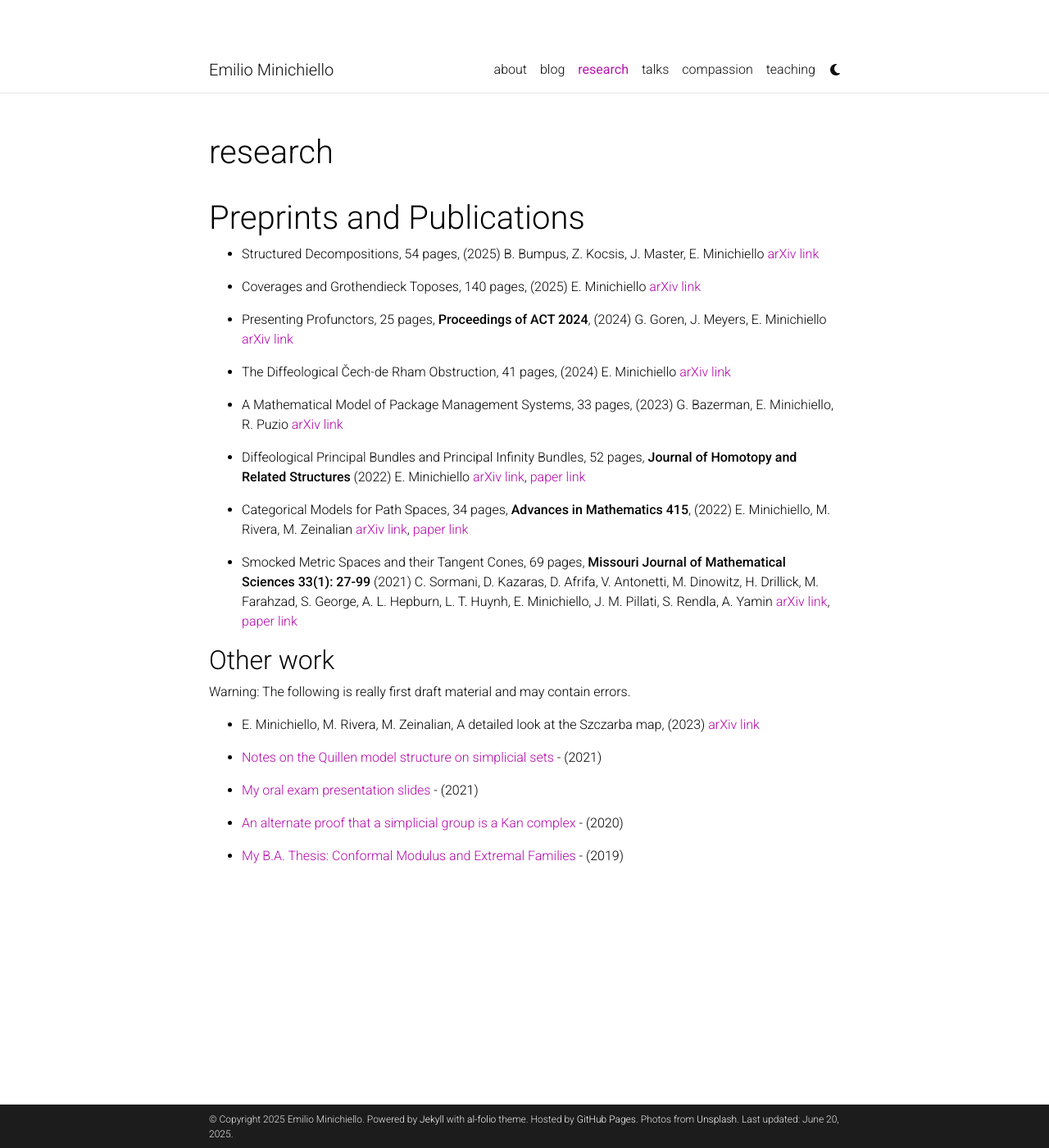
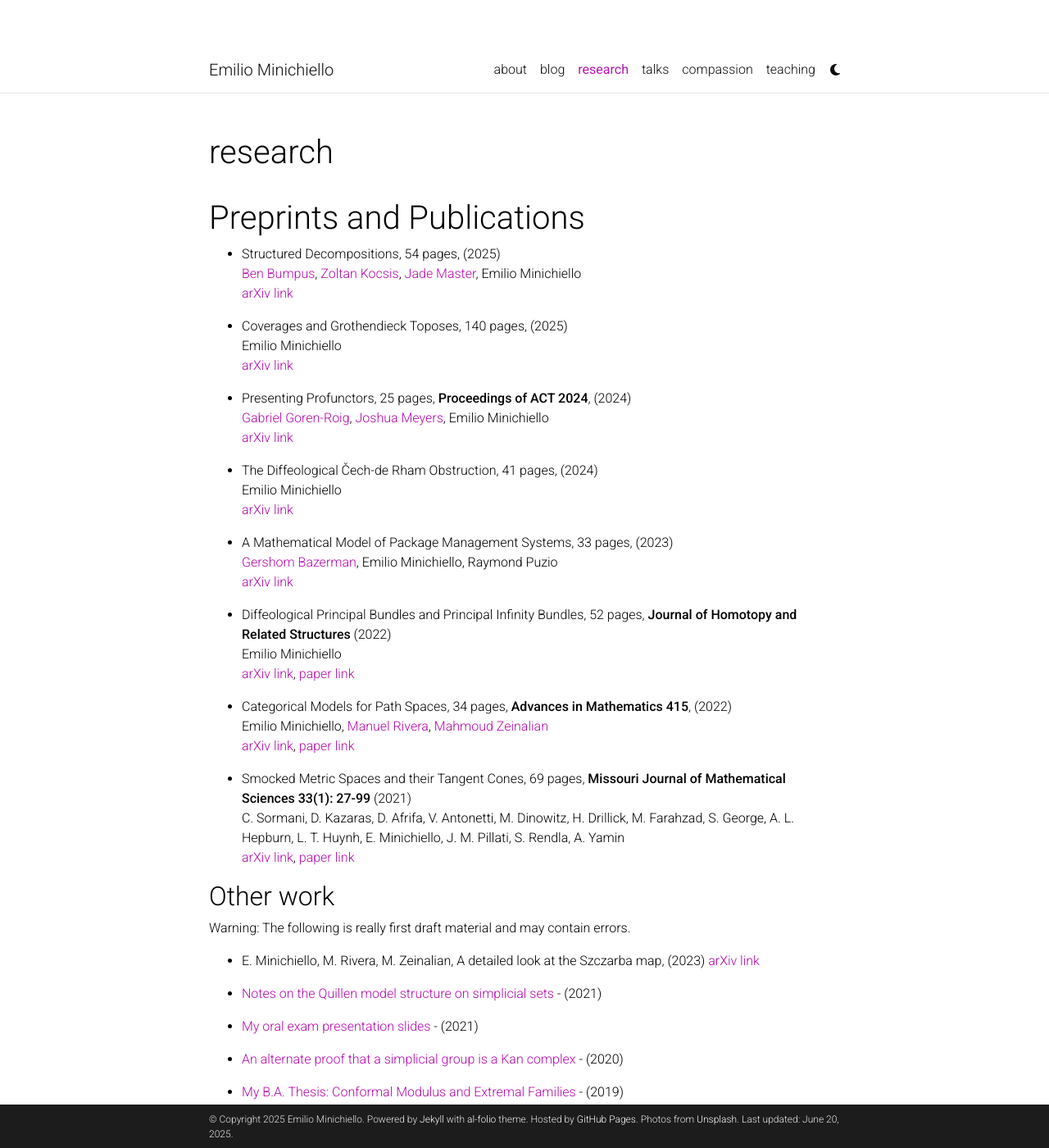
Before and after one commit to eminichiello67/eminichiello67.github.io, a Jekyll site: the page built from _pages/research.md, in a window 1280 px wide and 1400 px high. Shown: the whole window at 82% size. Built offline with Jekyll 4.4.1, drawn with Linux system fonts in a browser that asks for light colours; comment, search, counter and statistics services are not loaded; a style sheet for code colours, icons or effects is not loaded.

Commit message:
Added people's websites

```diff
--- a/_pages/research.md
+++ b/_pages/research.md
@@ -8,36 +8,36 @@ nav_order: 1
 ---
 
 # Preprints and Publications
-* Structured Decompositions, 54 pages, (2025)
-B. Bumpus, Z. Kocsis, J. Master, E. Minichiello
+* Structured Decompositions, 54 pages, (2025)\
+[Ben Bumpus](https://bmbumpus.com/about-me/), [Zoltan Kocsis](https://existence.property/), [Jade Master](https://sites.google.com/view/jadeedenstarmaster/home), Emilio Minichiello\
 [arXiv link](https://arxiv.org/abs/2207.06091)
 
-* Coverages and Grothendieck Toposes, 140 pages, (2025)
-E. Minichiello
+* Coverages and Grothendieck Toposes, 140 pages, (2025)\
+Emilio Minichiello\
 [arXiv link](https://arxiv.org/abs/2503.20664)
 
-* Presenting Profunctors, 25 pages, **Proceedings of ACT 2024**, (2024)
-G. Goren, J. Meyers, E. Minichiello
+* Presenting Profunctors, 25 pages, **Proceedings of ACT 2024**, (2024)\
+[Gabriel Goren-Roig](https://gabrielgorenroig.github.io/), [Joshua Meyers](https://meygerjos.com/), Emilio Minichiello\
 [arXiv link](https://arxiv.org/abs/2404.01406)
 
-* The Diffeological Čech-de Rham Obstruction, 41 pages, (2024)
-E. Minichiello
+* The Diffeological Čech-de Rham Obstruction, 41 pages, (2024)\
+Emilio Minichiello\
 [arXiv link](https://arxiv.org/abs/2401.09400)
 
-* A Mathematical Model of Package Management Systems, 33 pages, (2023)
-G. Bazerman, E. Minichiello, R. Puzio
+* A Mathematical Model of Package Management Systems, 33 pages, (2023)\
+[Gershom Bazerman](https://gbaz.github.io/), Emilio Minichiello, Raymond Puzio\
 [arXiv link](https://arxiv.org/abs/2302.05417)
 
-* Diffeological Principal Bundles and Principal Infinity Bundles, 52 pages, **Journal of Homotopy and Related Structures** (2022)
-E. Minichiello
+* Diffeological Principal Bundles and Principal Infinity Bundles, 52 pages, **Journal of Homotopy and Related Structures** (2022)\
+Emilio Minichiello\
 [arXiv link](https://arxiv.org/abs/2202.11023), [paper link](https://link.springer.com/article/10.1007/s40062-024-00347-4)
 
-* Categorical Models for Path Spaces, 34 pages, **Advances in Mathematics 415**, (2022)
-E. Minichiello, M. Rivera, M. Zeinalian
+* Categorical Models for Path Spaces, 34 pages, **Advances in Mathematics 415**, (2022)\
+Emilio Minichiello, [Manuel Rivera](https://riveramanuel.com/), [Mahmoud Zeinalian](https://www.zeinalian.com/)\
 [arXiv link](https://arxiv.org/abs/2201.03046), [paper link](https://www.sciencedirect.com/science/article/abs/pii/S0001870823000415)
 
-* Smocked Metric Spaces and their Tangent Cones, 69 pages, **Missouri Journal of Mathematical Sciences 33(1): 27-99** (2021)
-C. Sormani, D. Kazaras, D. Afrifa, V. Antonetti, M. Dinowitz, H. Drillick, M. Farahzad, S. George, A. L. Hepburn, L. T. Huynh, E. Minichiello, J. M. Pillati, S. Rendla, A. Yamin
+* Smocked Metric Spaces and their Tangent Cones, 69 pages, **Missouri Journal of Mathematical Sciences 33(1): 27-99** (2021)\
+C. Sormani, D. Kazaras, D. Afrifa, V. Antonetti, M. Dinowitz, H. Drillick, M. Farahzad, S. George, A. L. Hepburn, L. T. Huynh, E. Minichiello, J. M. Pillati, S. Rendla, A. Yamin\
 [arXiv link](https://arxiv.org/abs/1906.03403), [paper link](https://projecteuclid.org/journals/missouri-journal-of-mathematical-sciences/volume-33/issue-1/Smocked-Metric-Spaces-and-Their-Tangent-Cones/10.35834/2021/3301027.short)
 
 ## Other work
```
